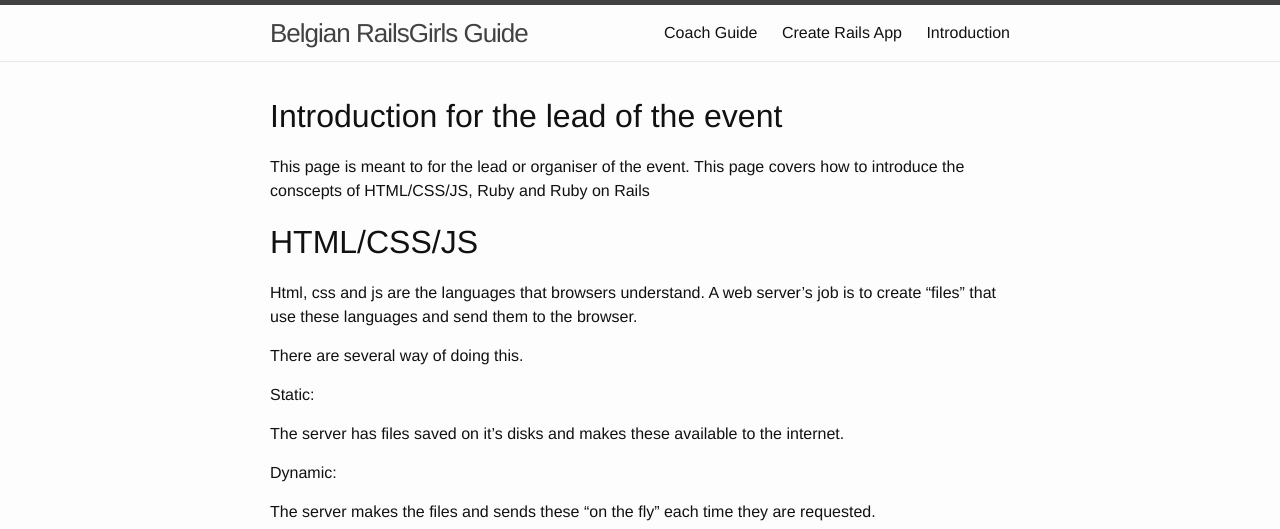
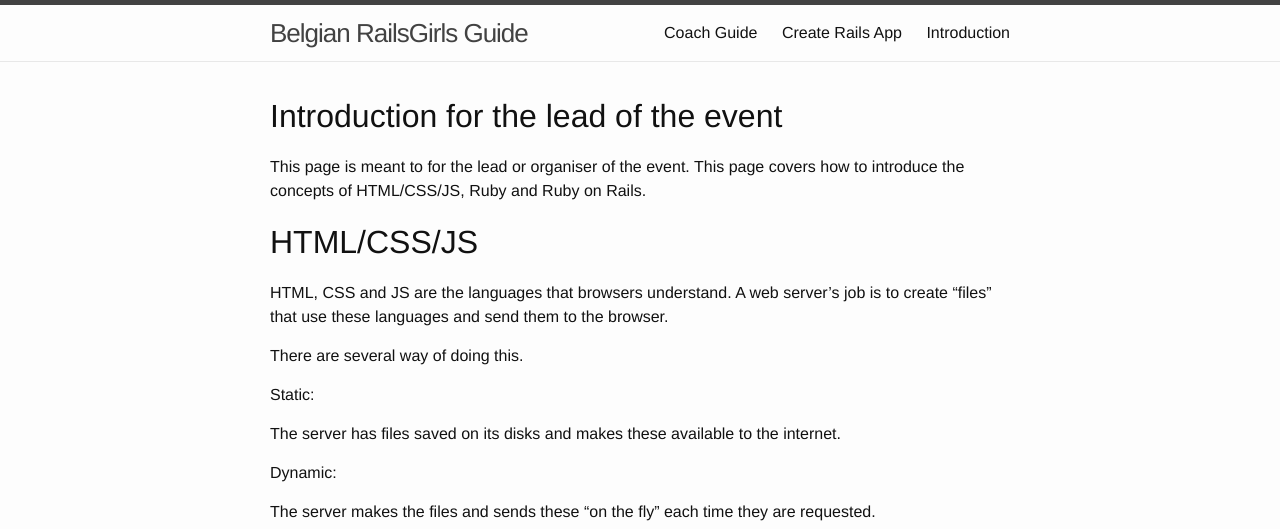
Before and after one commit to brug-be/railsgirls_guide, a Jekyll site: the page built from leading_introduction.md, in a window 1280 px wide. Shown: the top 529 px of the page. Built offline with Jekyll 4.4.1, drawn with Linux system fonts in a browser that asks for light colours.

Commit message:
Small grammar fixes.

```diff
--- a/leading_introduction.md
+++ b/leading_introduction.md
@@ -6,17 +6,17 @@
 
 # Introduction for the lead of the event
 
-This page is meant to for the lead or organiser of the event. This page covers how to introduce the conscepts of HTML/CSS/JS, Ruby and Ruby on Rails
+This page is meant to for the lead or organiser of the event. This page covers how to introduce the concepts of HTML/CSS/JS, Ruby and Ruby on Rails.
 
 # HTML/CSS/JS
 
-Html, css and js are the languages that browsers understand. A web server's job is to create "files" that use these languages and send them to the browser.
+HTML, CSS and JS are the languages that browsers understand. A web server's job is to create "files" that use these languages and send them to the browser.
 
 There are several way of doing this.
 
 Static:
 
-The server has files saved on it's disks and makes these available to the internet.
+The server has files saved on its disks and makes these available to the internet.
 
 Dynamic:
 
```
